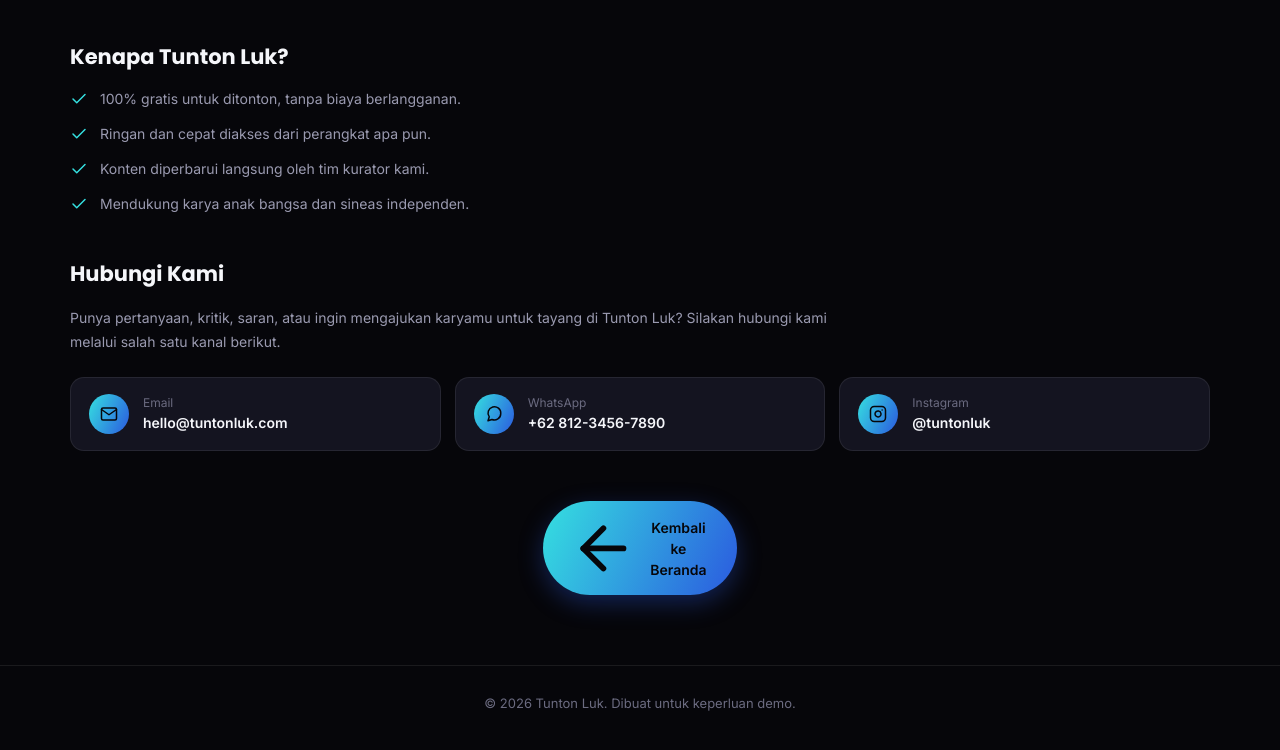
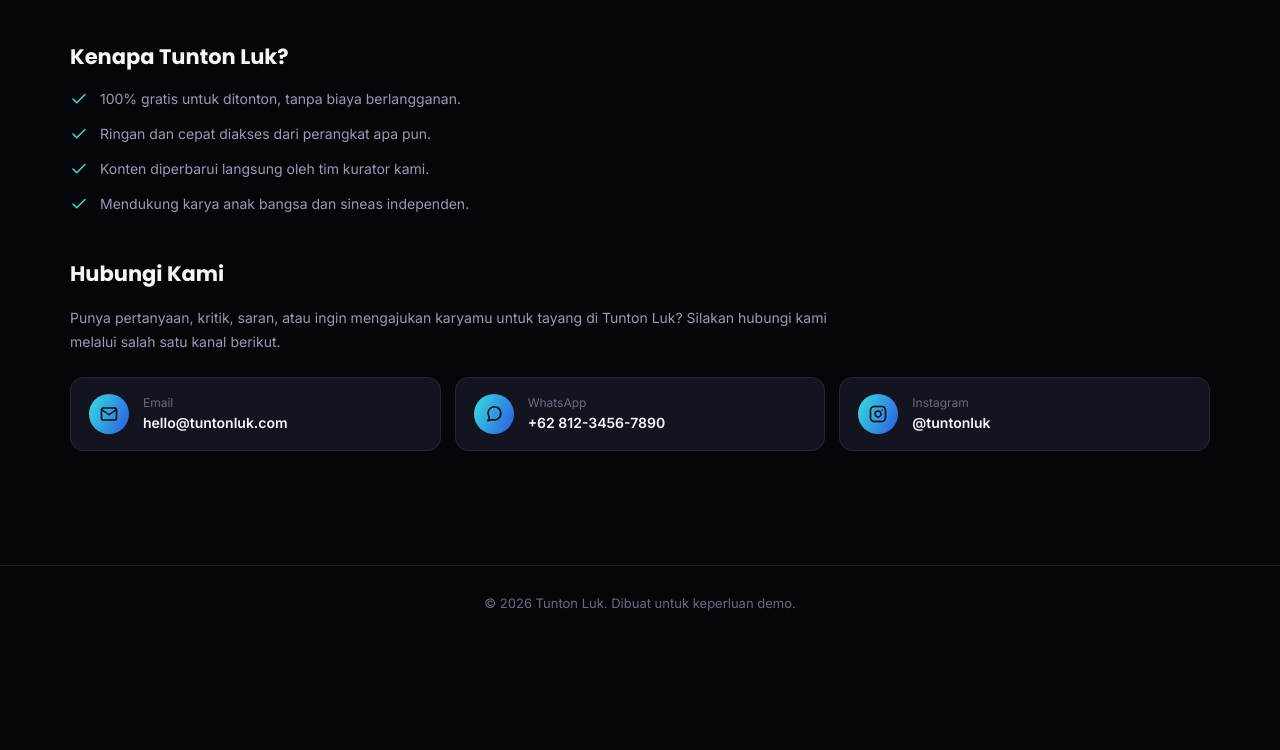
Before and after one commit to enzo19271/tuntonluk, a website: page about.html in a window 1280 px wide. Shown: the part 829-1579 px from the top of the page. After the commit the page ends 1482 px from the top, so only its background shows below. Drawn offline with Linux system fonts and the light colour scheme.

Commit message:
Update about.html

```diff
--- a/about.html
+++ b/about.html
@@ -196,12 +196,7 @@
       </div>
     </div>
 
-    <div class="about-back-cta">
-      <a href="index.html" class="btn-gradient" style="display:inline-flex;">
-        <svg viewBox="0 0 24 24" fill="none" stroke="currentColor" stroke-width="2" stroke-linecap="round" stroke-linejoin="round"><line x1="19" y1="12" x2="5" y2="12"/><polyline points="12 19 5 12 12 5"/></svg>
-        Kembali ke Beranda
-      </a>
-    </div>
+
 
   </section>
 
```
